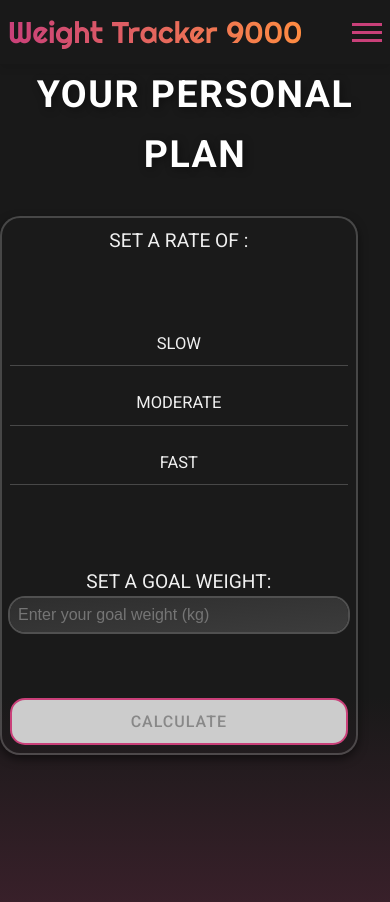
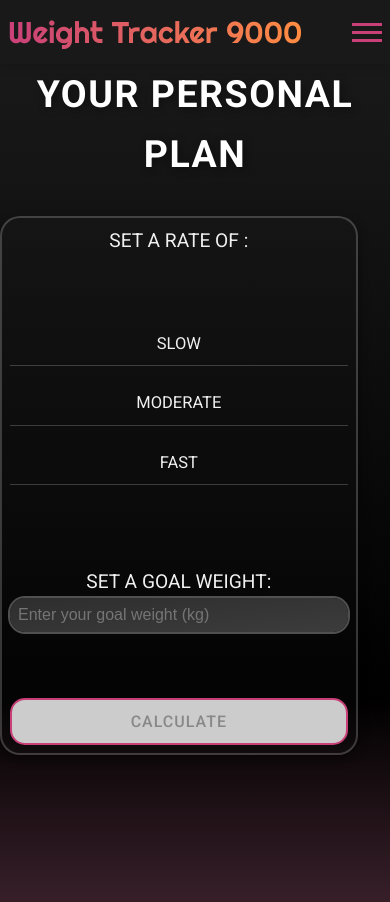
Before and after one commit to x-Lo/weight-tracker9000, a Vue app: page /personal in a window 390 px wide. Shown: the top 902 px of the page. Built offline with nearby package versions, Linux system fonts and the light colour scheme; no server answers; what v-calendar would draw is missing.

Commit message:
changed the background gradient rule so that it's responsive

```diff
--- a/src/assets/main.css
+++ b/src/assets/main.css
@@ -10,10 +10,8 @@
 
 body {
   font-family: 'Roboto', Arial, sans-serif;
-  background: linear-gradient(to bottom,
-    #191919 75%, /* Dark gray at the top */
-    #39202A 100% /* Pinkish transition at the bottom */
-  );
+  background: rgb(25,25,25);
+  background: linear-gradient(180deg, rgba(25,25,25,1) 0%, rgba(0,0,0,1) 75%, rgba(57,32,42,1) 100%);
   background-size: cover;
   background-repeat: no-repeat;
   background-attachment: fixed; /* Keeps it steady on scroll */
--- a/src/views/AccountView.vue
+++ b/src/views/AccountView.vue
@@ -101,10 +101,8 @@
   gap: 3rem;
   border-radius: 12px;
   box-shadow: 0px 4px 20px rgba(0, 0, 0, 0.3);
-  background: linear-gradient(to bottom,
-    #191919 75%, /* Dark gray at the top */
-    #39202A 100% /* Pinkish transition at the bottom */
-  );
+  background: rgb(25,25,25);
+  background: linear-gradient(180deg, rgba(25,25,25,1) 0%, rgba(0,0,0,1) 75%, rgba(57,32,42,1) 100%);
   background-size: cover;
   background-repeat: no-repeat;
   background-attachment: fixed; /* Keeps it steady on scroll */
--- a/src/views/HomeView.vue
+++ b/src/views/HomeView.vue
@@ -92,10 +92,8 @@ export default {
   height: 100vh;
   width: 100%;
   /*background: linear-gradient(to bottom , #191919, #2c2c2c);*/
-  background: linear-gradient(to bottom,
-    #191919 75%, /* Dark gray at the top */
-    #39202A 100% /* Pinkish transition at the bottom */
-  );
+  background: rgb(25,25,25);
+  background: linear-gradient(180deg, rgba(25,25,25,1) 0%, rgba(0,0,0,1) 75%, rgba(57,32,42,1) 100%);
   background-size: cover;
   background-repeat: no-repeat;
   background-attachment: fixed; /* Keeps it steady on scroll */
--- a/src/views/PersonalPlanView.vue
+++ b/src/views/PersonalPlanView.vue
@@ -236,10 +236,8 @@ export default {
     flex-direction: column;
     justify-content: flex-start;
     align-items: center;
-    background: linear-gradient(to bottom,
-        #191919 75%, /* Dark gray at the top */
-        #39202A 100% /* Pinkish transition at the bottom */
-    );
+    background: rgb(25,25,25);
+    background: linear-gradient(180deg, rgba(25,25,25,1) 0%, rgba(0,0,0,1) 75%, rgba(57,32,42,1) 100%);
     background-size: cover;
     background-repeat: no-repeat;
     background-attachment: fixed; /* Keeps it steady on scroll */
```
